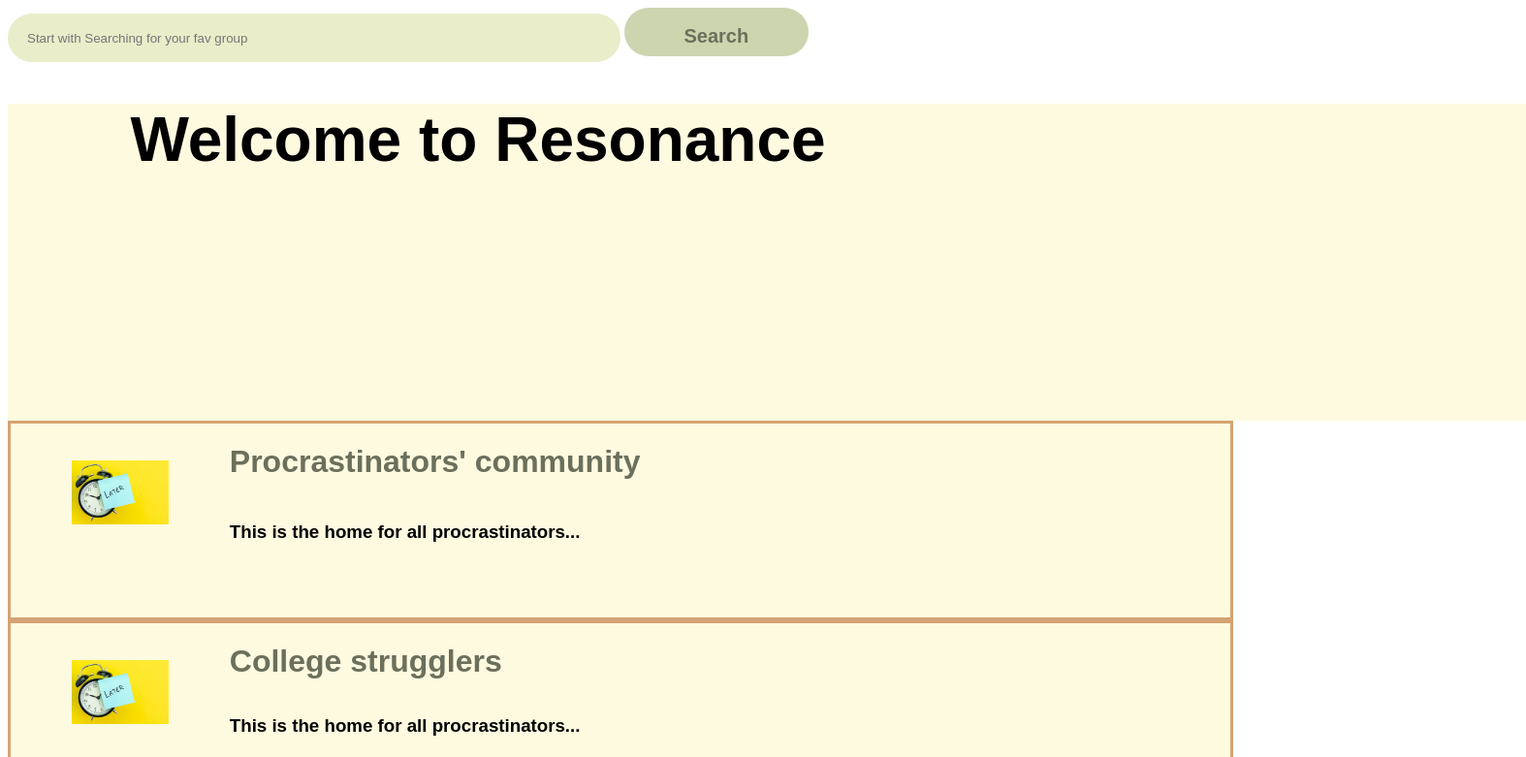
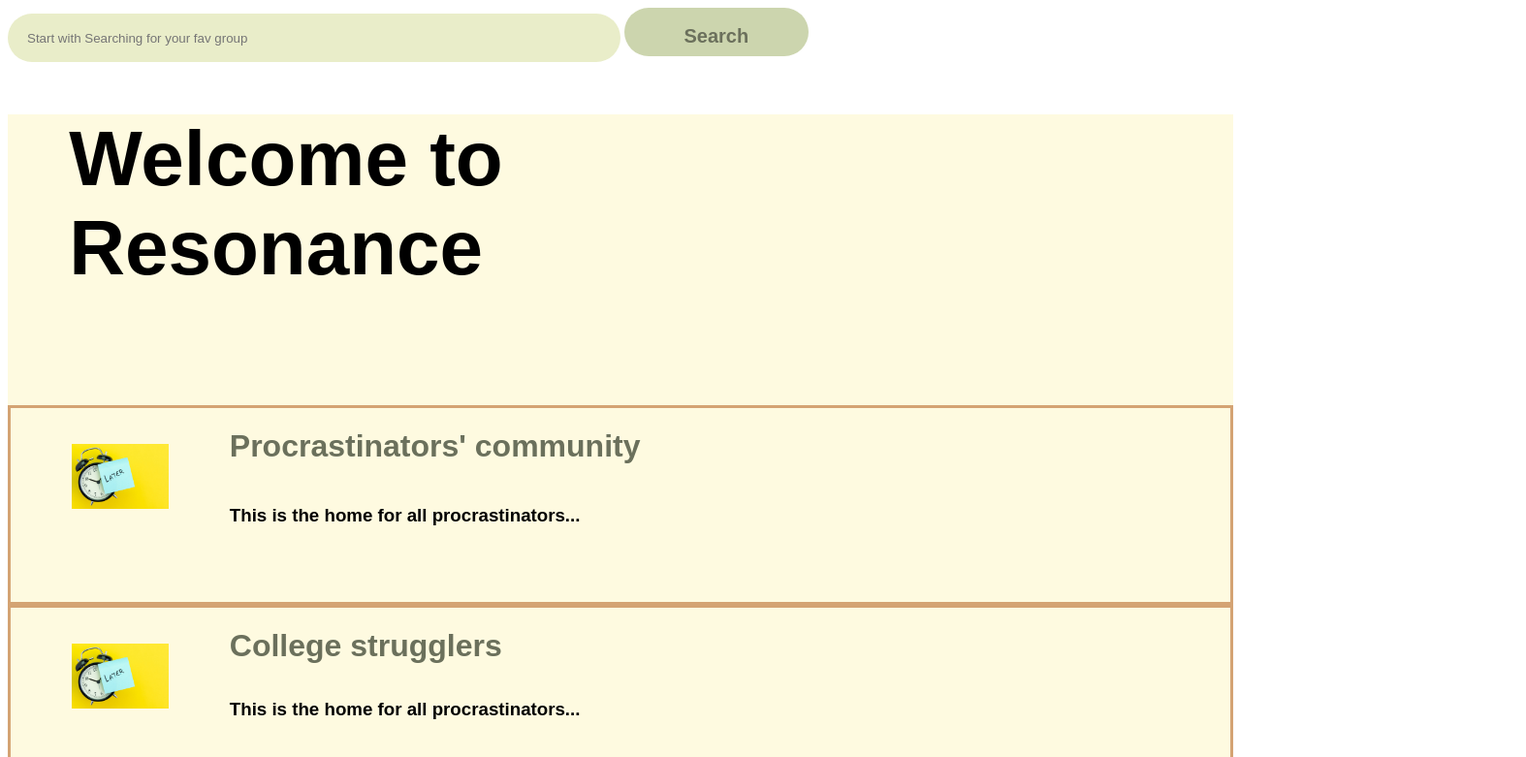
Before and after one commit to Recurchen/Resonance, a plain HTML site: page index.html in a window 1280 px wide. Shown: the top 781 px of the page at 97% size, 1574 px wide, since content can reach past the window. Drawn offline with Linux system fonts and the light colour scheme.

Commit message:
main first done

```diff
--- a/index.html
+++ b/index.html
@@ -20,7 +20,9 @@
         </form>
     </div>
     <div id="main_heading">
-        <h1 id="welcome"> Welcome to Resonance</h1>
+        <div id = "welcome">
+            <h1 id="welcome_word"> Welcome to <br> Resonance</h1>
+        </div>
 
     </div>
 
--- a/main.css
+++ b/main.css
@@ -7,27 +7,25 @@ a {
     color: #d4a373;
 }
 
-#community_name {
-    color: #6b705c;
-    font-family: Monospace, "Monaco";
-}
 
 #main_heading{
-    padding-left: 10%;
+    margin-top: 2%;
+    width: 100%;
+    height: 300px;
+    background-color: #FEFAE0
+}
+#welcome{
+    margin-top: 2%;
+    margin-left: 5%;
 
-width: 1440px;
-height: 327px;
-left: 0px;
-top: 111px;
-
-background-color: #FEFAE0;
+    background-color: #FEFAE0;
 
 }
 
-#welcome{
+#welcome_word{
     font-family: Arial;
     font-style: normal;
-    font-size: 64px;
+    font-size: 80px;
 }
 
 #search_area {
```
